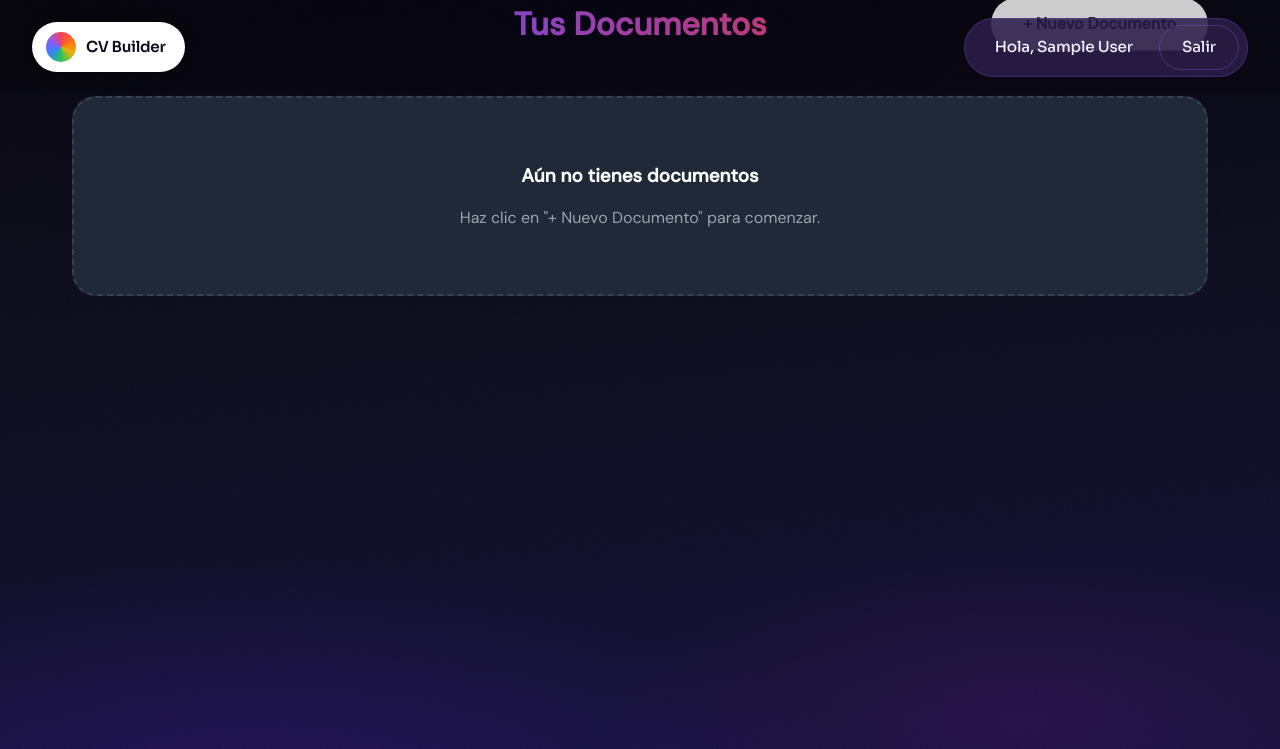
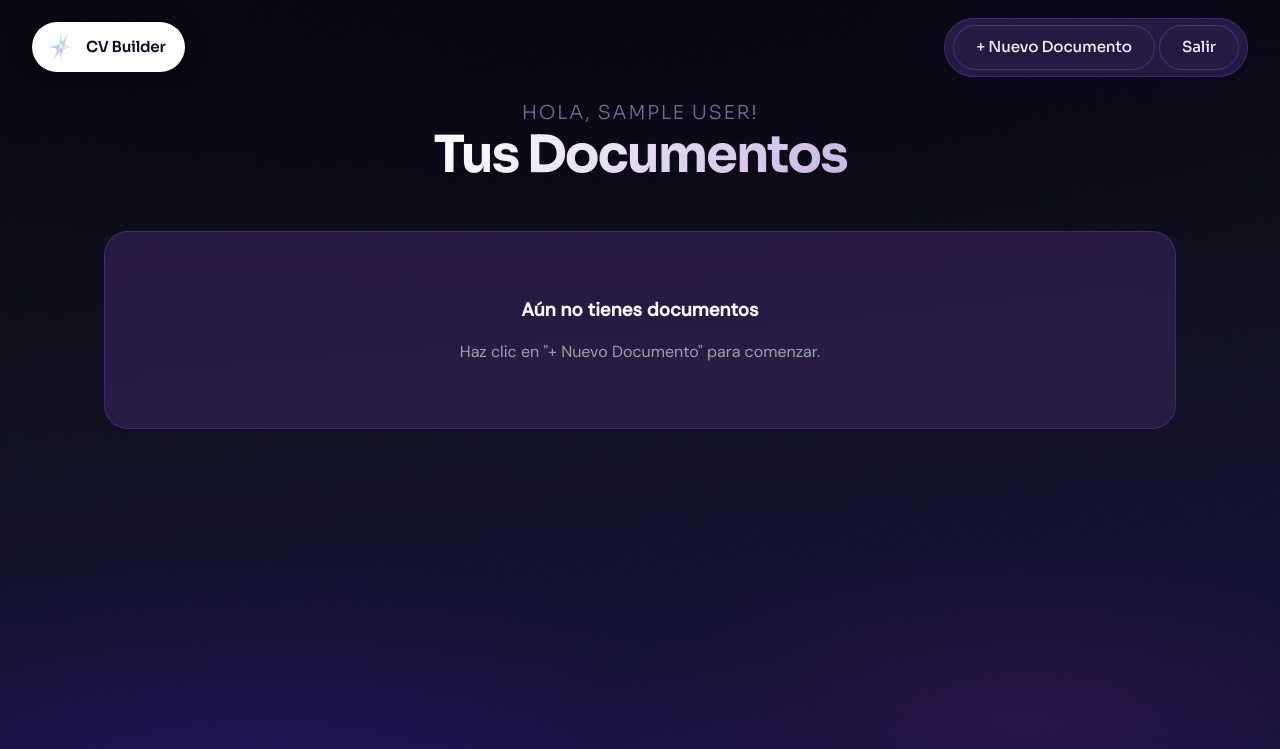
Before and after one commit to ZULINOSITY/UDG-CVGenerator, a Flask app: page /dashboard in a window 1280 px wide. Shown: the top 749 px of the page. Run offline with Flask 3, Linux system fonts and the light colour scheme; the visitor is signed in with stand-in values (Sample User, id 1); data that the repository does not hold is empty.

Commit message:
feat: frontend 90%

```diff
--- a/app/static/css/cvb.css
+++ /dev/null
@@ -1,25 +0,0 @@
-/* ============================================================
-   CVB — cvb.css  |  Entry point
-   Importa todos los módulos del sistema de diseño.
-
-   ÚSALO en cualquier HTML del proyecto con una sola línea:
-   <link rel="stylesheet" href="css/cvb.css">
-
-   O importa solo los módulos que necesites:
-   ──────────────────────────────────────────────────────────
-   cvb-tokens.css       → Variables (obligatorio primero)
-   cvb-base.css         → Reset y body
-   cvb-bg.css           → Fondo degradado + ruido
-   cvb-animations.css   → Keyframes y clases de animación
-   cvb-typography.css   → Fuentes, tamaños, colores de texto
-   cvb-layout.css       → Contenedores, flex, grid, hero
-   cvb-components.css   → Header, nav, card, botón, FAB
-   ============================================================ */
-
-@import url('cvb/cvb-tokens.css');
-@import url('cvb/cvb-base.css');
-@import url('cvb/cvb-bg.css');
-@import url('cvb/cvb-animations.css');
-@import url('cvb/cvb-typography.css');
-@import url('cvb/cvb-layout.css');
-@import url('cvb/cvb-components.css');
--- a/app/static/css/cvb/cvb-components.css
+++ b/app/static/css/cvb/cvb-components.css
@@ -40,7 +40,7 @@
   justify-content: space-between;
   padding: 18px 32px;
   /* Desactiva/activa el blur según la página: blur(12px) */
-  background-color: rgba(0,0,0,0.2);
+  /* background-color: rgba(0,0,0,0.2); */
   backdrop-filter: blur(0px);
 }
 
@@ -144,6 +144,13 @@
   -webkit-backdrop-filter: blur(16px);
 }
 
+.cvb-dsb-empty {
+  background: var(--cvb-surface-nav);
+  border: 1px solid var(--cvb-border-nav);
+  border-radius: 1.5rem;
+  backdrop-filter: blur(16px);
+  -webkit-backdrop-filter: blur(16px);
+}
 
 /* ══════════════════════════════════════════════════════════════
    D. NAV BUTTONS
@@ -505,6 +512,11 @@
   border: 1px solid rgba(139, 92, 246, 0.5);
   box-shadow: none;
   color: var(--cvb-text-primary);
+
+  border-radius: var(--cvb-radius-pill);
+  font-family: var(--cvb-font-display);
+  font-weight: 600;
+  letter-spacing: -0.02em;
 }
 
 .cvb-btn--ghost:hover {
@@ -518,6 +530,64 @@
 .cvb-btn--block {
   width: 100%;
 }
+
+/* ── Variante clara / print-stream ─────────────────────────────
+   Fondo blanco semitransparente, texto oscuro, sin gradiente
+   de acento. Ideal para acciones secundarias o sobre fondos
+   oscuros donde se quiere contraste limpio.
+
+   USO: <button class="cvb-btn cvb-btn--light">Exportar PDF</button>
+*/
+.cvb-btn--light {
+  background: rgba(255, 255, 255, 0.92);
+  color: var(--cvb-bg-mid);
+  text-shadow: none;
+  box-shadow:
+    0 4px 20px rgba(0, 0, 0, 0.25),
+    inset 0 1px 0 rgba(255, 255, 255, 1);
+  border: 1px solid rgba(255, 255, 255, 0.6);
+}
+
+.cvb-btn--light::after {
+  background: linear-gradient(
+    105deg,
+    transparent 0%,
+    rgba(139, 92, 246, 0.12) 50%,
+    transparent 100%
+  );
+}
+
+.cvb-btn--light:hover,
+.cvb-card:hover .cvb-btn--light {
+  background: rgba(255, 255, 255, 1);
+  box-shadow:
+    0 8px 32px rgba(0, 0, 0, 0.3),
+    0 0 0 1px rgba(139, 92, 246, 0.2),
+    inset 0 1px 0 rgba(255, 255, 255, 1);
+  color: var(--cvb-bg-mid);
+  transform: scale(1.03);
+}
+
+/* ── Variante peligro / eliminar ────────────────────────────────
+   Gradiente rojo. Para acciones destructivas: borrar, revocar.
+
+   USO: <button class="cvb-btn cvb-btn--danger">Eliminar</button>
+*/
+.cvb-btn--danger {
+  background: linear-gradient(115deg, #dc2626 0%, #f43f5e 100%);
+  box-shadow:
+    0 4px 24px rgba(220, 38, 38, 0.4),
+    inset 0 1px 0 rgba(255, 255, 255, 0.15);
+}
+
+.cvb-btn--danger:hover,
+.cvb-card:hover .cvb-btn--danger {
+  box-shadow:
+    0 8px 36px rgba(220, 38, 38, 0.6),
+    inset 0 1px 0 rgba(255, 255, 255, 0.2);
+  transform: scale(1.03);
+}
+
 
 @media (max-width: 640px) {
   .cvb-btn {
--- a/app/static/css/cvb/cvb-layout.css
+++ b/app/static/css/cvb/cvb-layout.css
@@ -97,12 +97,16 @@
   padding: 100px 32px 80px;
 }
 
+.cvb-subhero {
+  display: flex;
+  flex-direction: column;
+  margin-bottom: 3rem;
+}
+
 /* Espaciados de sección genérica (no hero) */
 .cvb-section {
-  padding-block: 64px;
-  padding-inline: 32px;
+  padding: 100px 32px 80px;
 }
-
 
 /* ── Responsive ─────────────────────────────────────────────── */
 @media (max-width: 640px) {
--- a/app/static/css/general/components.css
+++ b/app/static/css/general/components.css
@@ -39,6 +39,11 @@
     border-radius: 1.5rem;
     padding: 2rem;
     box-shadow: 0 10px 30px rgba(0,0,0,.4);
+}
+
+.card:hover {
+    transform: translateY(-5px);
+    box-shadow: 0 14px 35px rgba(0,0,0,.5);
 }
 
 .card-title {
--- a/app/static/css/general/layouts.css
+++ b/app/static/css/general/layouts.css
@@ -59,7 +59,7 @@
 }
 
 .dashboard-preview {
-    background: var(--bg-input);
+    background: rgba(26, 0, 38, 0.219);
     padding: 2rem;
     display: flex;
     flex-direction: column;
@@ -78,6 +78,7 @@
 }
 
 .dashboard-info {
+    background: var(--cvb-surface-card);
     padding: 1.5rem;
     display: flex;
     flex-direction: column;
--- a/app/static/css/style.css
+++ b/app/static/css/style.css
@@ -1,5 +1,14 @@
 /* =========================================
    STYLE.CSS - IMPORTADOR PRINCIPAL
+   Importa todos los módulos del sistema de diseño.
+   ___________________________________________
+   cvb-tokens.css       → Variables (obligatorio primero)
+   cvb-base.css         → Reset y body
+   cvb-bg.css           → Fondo degradado + ruido
+   cvb-animations.css   → Keyframes y clases de animación
+   cvb-typography.css   → Fuentes, tamaños, colores de texto
+   cvb-layout.css       → Contenedores, flex, grid, hero
+   cvb-components.css   → Header, nav, card, botón, FAB
 ========================================= */
 @import url('general/variables.css');
 @import url('general/components.css');
@@ -12,3 +21,10 @@
 @import url('plantillas/convencional.css');
 @import url('plantillas/decorada.css');
 @import url('plantillas/formal.css');
+@import url('cvb/cvb-tokens.css');
+@import url('cvb/cvb-base.css');
+@import url('cvb/cvb-bg.css');
+@import url('cvb/cvb-animations.css');
+@import url('cvb/cvb-typography.css');
+@import url('cvb/cvb-layout.css');
+@import url('cvb/cvb-components.css');
--- a/app/templates/base.html
+++ b/app/templates/base.html
@@ -6,18 +6,19 @@
     <title>CV Builder</title>
     <link rel="stylesheet" href="{{ url_for('static', filename='css/style.css') }}">
     <link rel="stylesheet" href="{{ url_for('static', filename='css/cvb.css') }}">
+    <link rel="icon" type="image/png" href="src/icon/icon.webp">
 </head>
 <body class="cvb-bg">
 
     <header class="cvb-header cvb-anim-fade-in cvb-anim-slide-down">
         <a href="{{ url_for('core.index') }}" class="cvb-logo">
-            <span class="cvb-logo__icon"></span>
+            <img src="{{ url_for('static', filename='src/icon/icon.webp') }}">
             CV Builder
         </a>
 
         {% if session.get('usuario_id') %}
         <nav class="cvb-nav">
-                <span class="cvb-nav-btn">Hola, {{ session.get('nombre') }}</span>
+                <a href="{{ url_for('cv.nuevo_cv') }}" class="cvb-nav-btn cvb-nav-btn--outline">+ Nuevo Documento</a>
                 <a href="{{ url_for('auth.logout') }}" class="cvb-nav-btn cvb-nav-btn--outline">Salir</a>
         </nav>
         {% endif %}
--- a/app/templates/dashboard.html
+++ b/app/templates/dashboard.html
@@ -1,16 +1,16 @@
 {% extends "base.html" %}
 
 {% block content %}
-<div>
-    <div class="dashboard-header">
-        <h2 class="card-title text-gradient" style="margin-bottom:0;">Tus Documentos</h2>
-        <a href="{{ url_for('cv.nuevo_cv') }}" class="btn btn-light">+ Nuevo Documento</a>
+<div class="cvb-section">
+    <div class="cvb-subhero">
+        <span class="cvb-tagline cvb-anim-fade-up">Hola, {{ session.get('nombre') }}!</span>
+        <h2 class="cvb-heading cvb-anim-fade-up cvb-anim--d1" style="margin-bottom:0;">Tus Documentos</h2>
     </div>
 
     <div class="grid-layout">
         {% if documentos %}
             {% for doc in documentos %}
-            <div class="card dashboard-card">
+            <div class="card dashboard-card cvb-anim-fade-up cvb-anim--d2">
                 <div class="dashboard-preview">
                     <span class="dashboard-template">
                         Plantilla:
@@ -19,23 +19,23 @@
                         {% elif doc.plantilla == 'harvard' %}Harvard
                         {% else %}{{ doc.plantilla | title }}{% endif %}
                     </span>
-                    <a href="{{ url_for('cv.ver_cv', id_doc=doc._id) }}" target="_blank" class="btn btn-gradient" style="flex:1; text-align:center;">Ver</a>
-                    <a href="{{ url_for('cv.descargar_pdf', id_doc=doc._id) }}" target="_blank" class="btn btn-light" style="flex:1; text-align:center;">PDF</a>
+                    <a href="{{ url_for('cv.ver_cv', id_doc=doc._id) }}" target="_blank" class="cvb-btn--ghost cvb-btn--sm" style="flex:1; text-align:center;">Ver</a>
+                    <a href="{{ url_for('cv.descargar_pdf', id_doc=doc._id) }}" target="_blank" class="cvb-btn cvb-btn--sm" style="flex:1; text-align:center;">PDF</a>
                 </div>
                 <div class="dashboard-info">
                     <h3 class="dashboard-name">{{ doc.nombre_completo | safe }}</h3>
                     <p class="dashboard-job">{{ doc.profesion | safe }}</p>
                     <div class="dashboard-actions">
-                        <a href="{{ url_for('cv.editar_cv', id_doc=doc._id) }}" class="btn btn-light dashboard-action-btn">Editar</a>
+                        <a href="{{ url_for('cv.editar_cv', id_doc=doc._id) }}" class="cvb-btn cvb-btn--light cvb-btn--sm">Editar</a>
                         <form action="{{ url_for('cv.eliminar_cv', id_doc=doc._id) }}" method="POST" style="width:100%;" onsubmit="return confirm('¿Eliminar este documento?');">
-                            <button type="submit" class="btn btn-danger dashboard-action-btn">Eliminar</button>
+                            <button type="submit" class="cvb-btn cvb-btn--danger cvb-btn--sm cvb-btn--block">Eliminar</button>
                         </form>
                     </div>
                 </div>
             </div>
             {% endfor %}
         {% else %}
-            <div class="dashboard-empty">
+            <div class="dashboard-empty cvb-dsb-empty cvb-anim-scale-in cvb-anim--d3">
                 <h3>Aún no tienes documentos</h3>
                 <p>Haz clic en "+ Nuevo Documento" para comenzar.</p>
             </div>
--- a/app/templates/inicio.html
+++ b/app/templates/inicio.html
@@ -5,12 +5,13 @@
     <meta name="viewport" content="width=device-width, initial-scale=1.0">
     <title>CV Builder</title>
     <link rel="stylesheet" href="{{ url_for('static', filename='css/cvb.css') }}">
+    <link rel="icon" type="image/png" href="src/icon/icon.webp">
 </head>
 <body class="cvb-bg">
 
     <main class="cvb-hero">
         <p class="cvb-tagline cvb-anim-fade-up">Crea tu CV en minutos</p>
-        <h1 class="cvb-heading cvb-anim-fade-up cvb-anim--d1">¿Por dónde quieres<br>empezar?</h1>
+        <h1 class="cvb-heading cvb-anim-fade-up cvb-anim--d1" style="margin-bottom:1rem;">¿Por dónde quieres<br>empezar?</h1>
 
         <div class="cvb-grid cvb-anim-fade-up cvb-anim--d2">
             <a href="{{ url_for('auth.login') }}" class="cvb-card-home">
```
Also changed, not shown: src/icon/icon.ico (added), src/icon/icon.webp (added).
